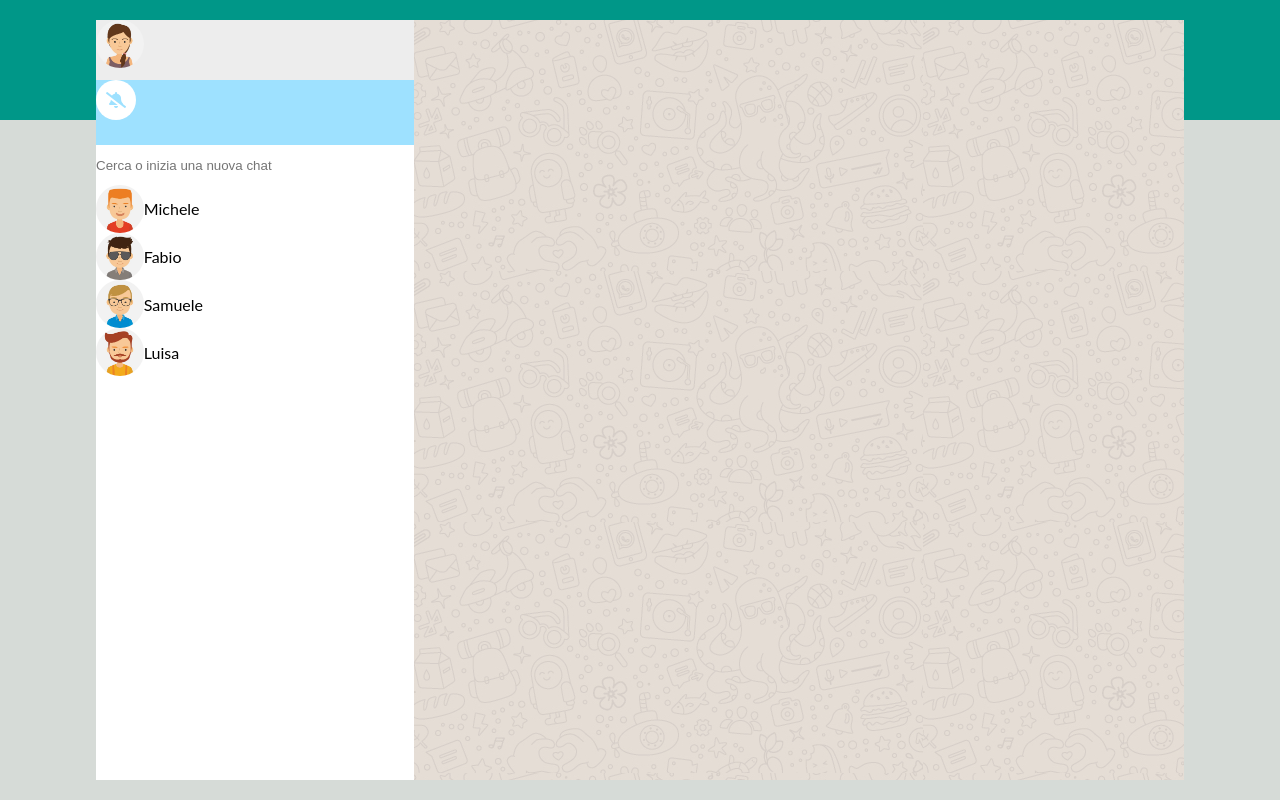
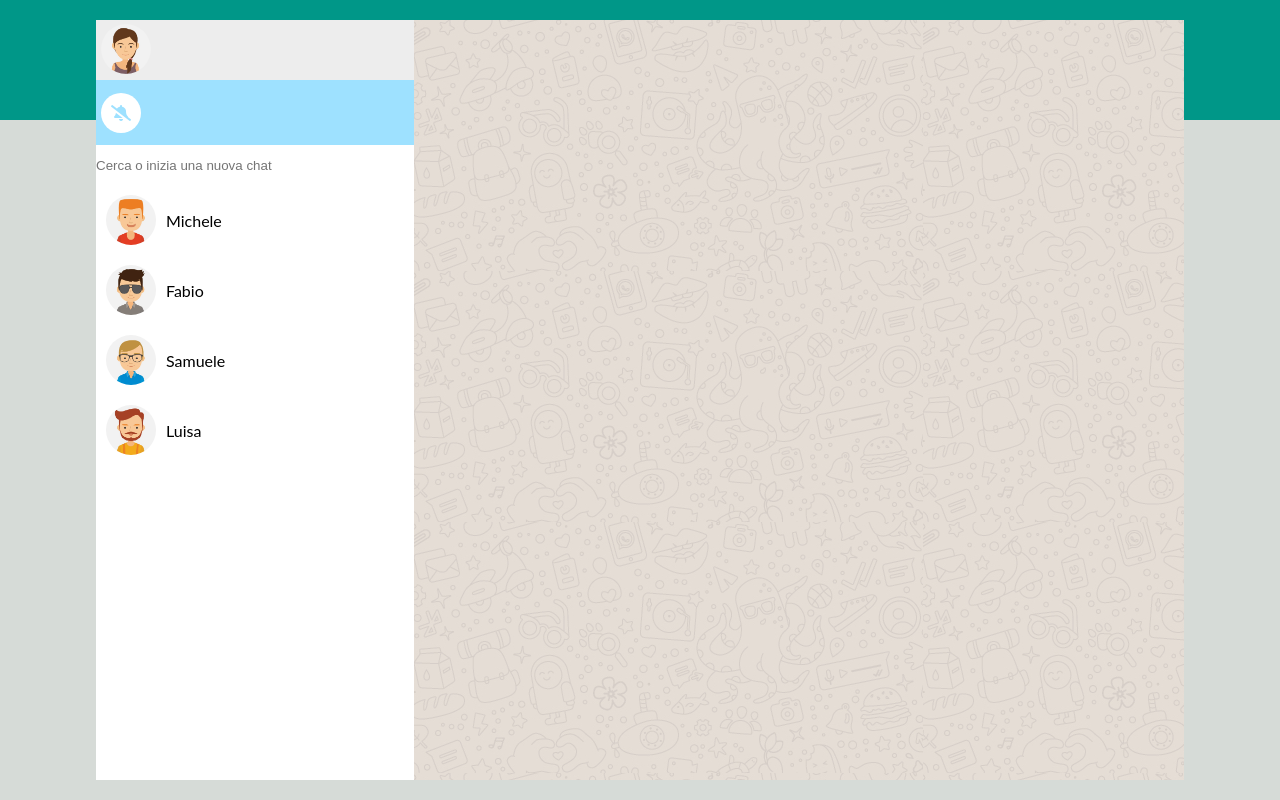
Before and after one commit to andreamarangon/vue-boolzapp, a plain HTML site: page index.html in a window 1280 px wide. Drawn offline with nearby package versions, Linux system fonts and the light colour scheme.

Commit message:
style contatti migliorato

```diff
--- a/assets/css/master.css
+++ b/assets/css/master.css
@@ -58,17 +58,22 @@ aside {
 .container-user {
   height: 60px;
   background-color: #EDEDED;
+  display: flex;
+  align-items: center;
 }
 
-.contact-logo-container img {
-  width: 15%;
+.user-logo-container img {
+  width: 50px;
   border-radius: 50%;
+  margin-left: 5px;
 }
 
 /* notifiche */
 .notification {
   background-color: #9EE1FF;
   height: 65px;
+  display: flex;
+  align-items: center;
 }
 
 .notification i {
@@ -83,6 +88,7 @@ aside {
   display: flex;
   justify-content: center;
   align-items: center;
+  margin-left: 5px;
 }
 
 input {
@@ -97,12 +103,13 @@ input {
   display: flex;
   align-items: center;
   justify-content: flex-start;
+  height: 70px;
 }
 
 .contact img {
-  width: 15%;
+  width: 50px;
   border-radius: 50%;
-
+  margin: 0 10px;
 }
 
 
--- a/index.html
+++ b/index.html
@@ -22,7 +22,7 @@
       <aside>
         <!-- user -->
         <div class="container-user">
-          <div class="contact-logo-container">
+          <div class="user-logo-container">
             <img src="./assets/img/avatar_io.jpg" alt="">
           </div>
         </div>
```
